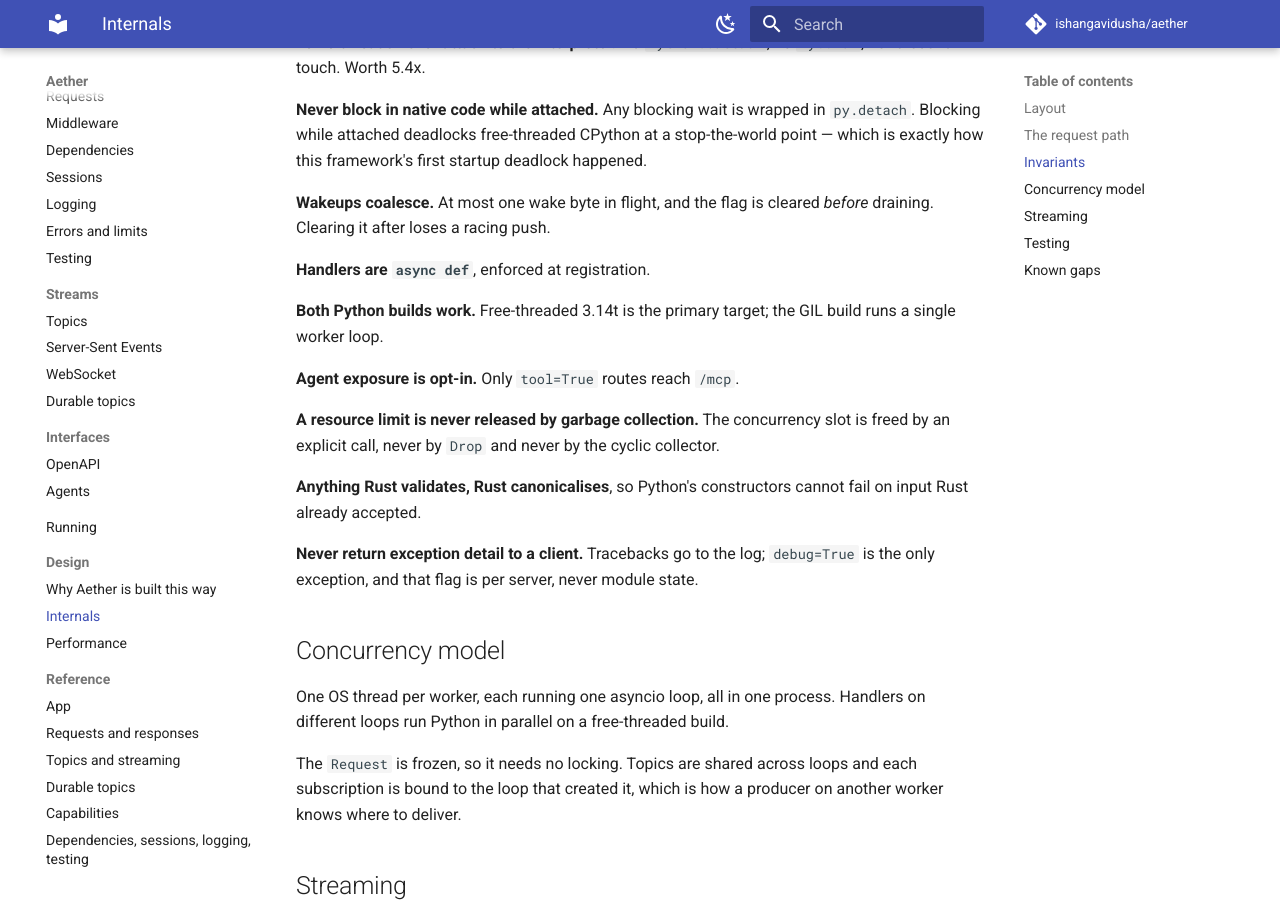
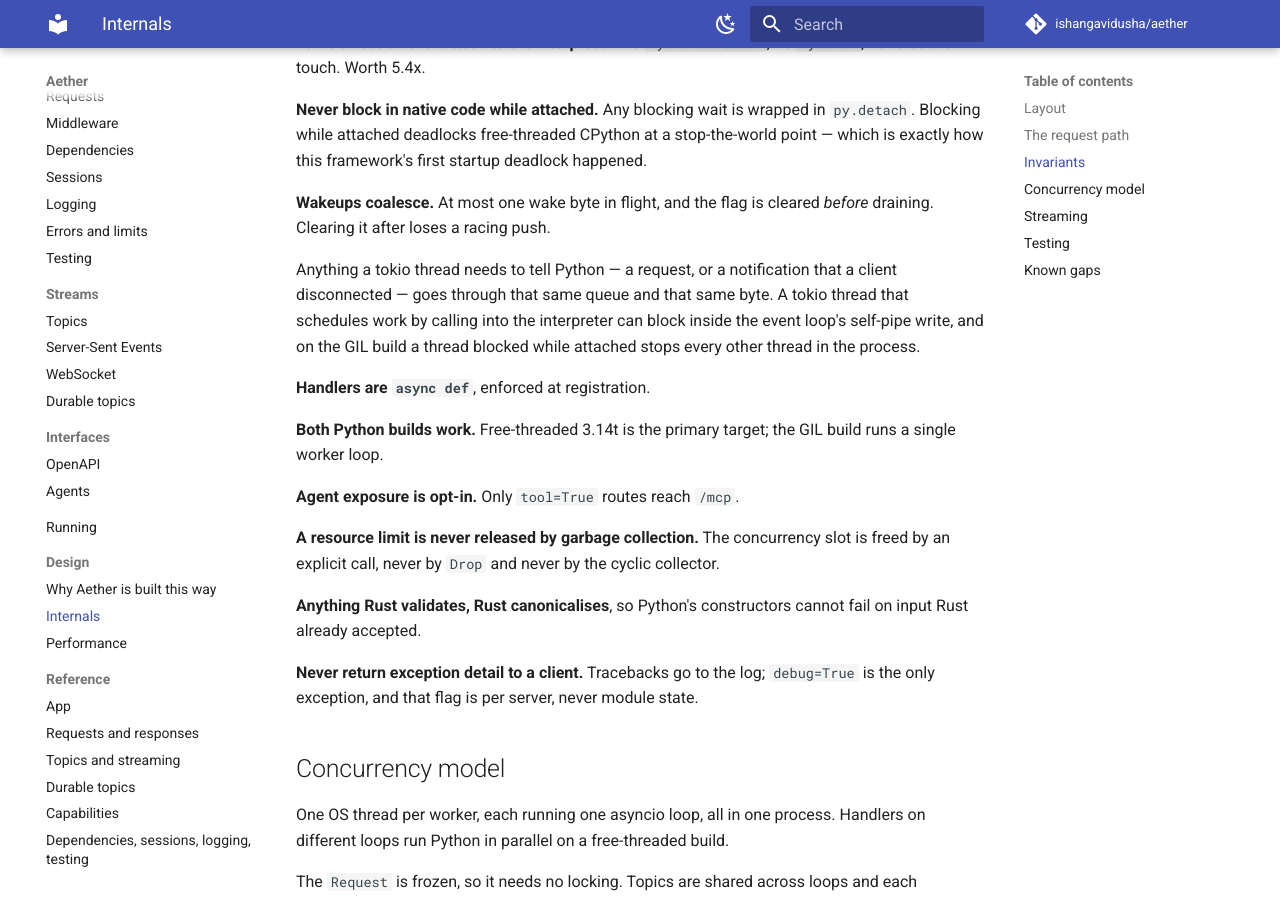
Before and after one commit to ishangavidusha/aether, an MkDocs documentation site: the page built from www/design/internals.md, in a window 1280 px wide and 900 px high, scrolled down 1148 px. Built offline with MkDocs 1.6.1 and Material for MkDocs 9.7.7, drawn with Linux system fonts in a browser that asks for light colours; comment, search, counter and statistics services are not loaded.

Commit message:
document how cross-thread wakeups reach python

```diff
--- a/www/design/internals.md
+++ b/www/design/internals.md
@@ -55,6 +55,12 @@ deadlock happened.
 
 **Wakeups coalesce.** At most one wake byte in flight, and the flag is cleared
 *before* draining. Clearing it after loses a racing push.
+
+Anything a tokio thread needs to tell Python — a request, or a notification
+that a client disconnected — goes through that same queue and that same byte.
+A tokio thread that schedules work by calling into the interpreter can block
+inside the event loop's self-pipe write, and on the GIL build a thread blocked
+while attached stops every other thread in the process.
 
 **Handlers are `async def`**, enforced at registration.
 
```
Also changed, not shown: CONTRIBUTING.md (+3 -1 lines).
